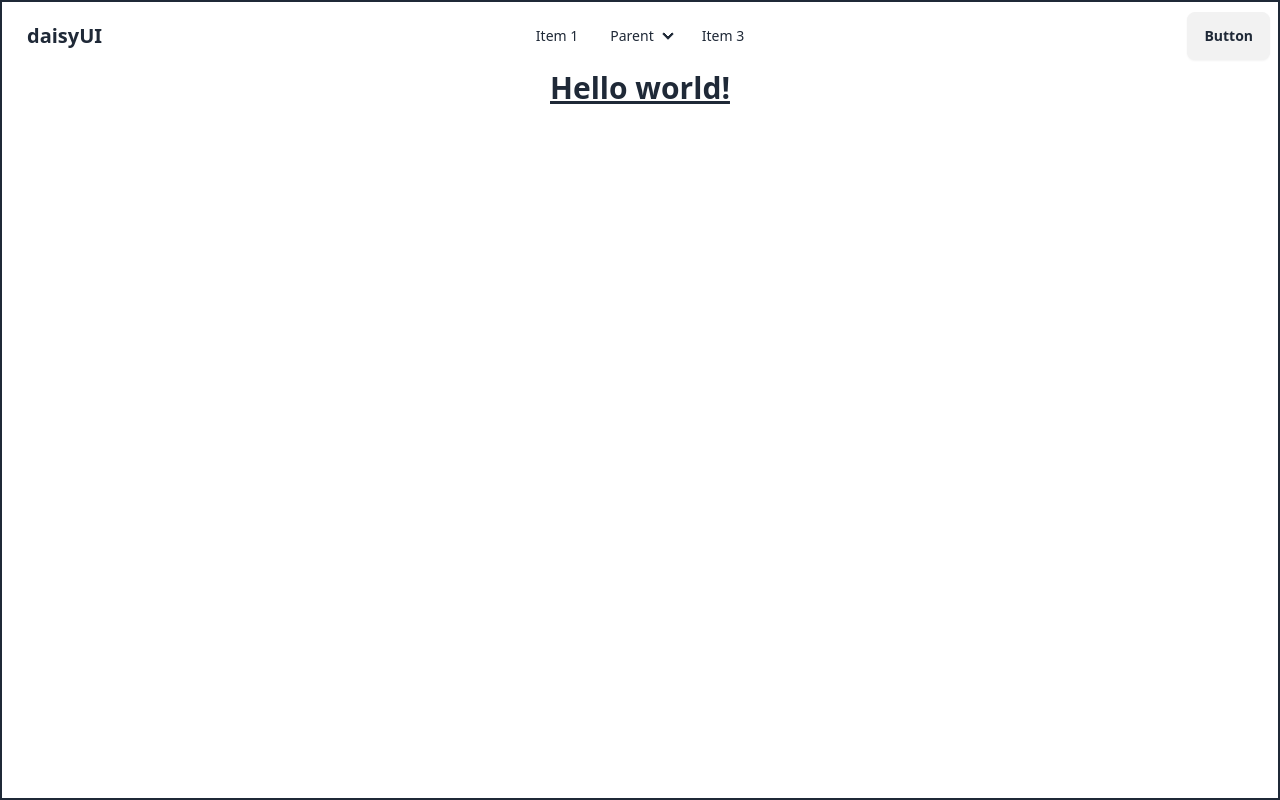
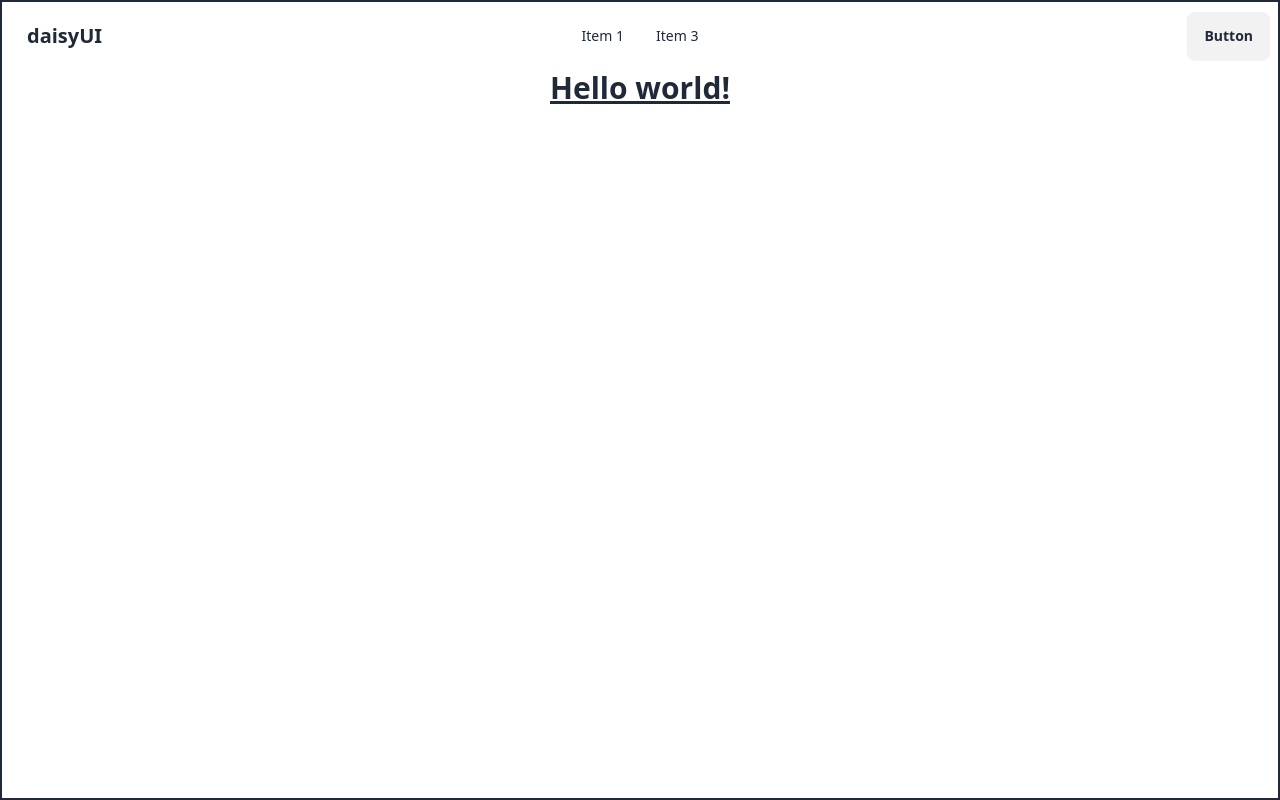
Before and after one commit to architjee/picture-gallery, a Vue app: page / in a window 1280 px wide. Built offline with nearby package versions, Linux system fonts and the light colour scheme.

Commit message:
refactor(Navbar.vue) simplify Navbar structure and remove unnecessary elements for cleaner layout

```diff
--- a/src/components/Navbar.vue
+++ b/src/components/Navbar.vue
@@ -3,30 +3,12 @@
     <div class="d-navbar-start">
       <div class="d-dropdown">
         <div tabindex="0" role="button" class="d-btn d-btn-ghost lg:hidden">
-        <svg
-          xmlns="http://www.w3.org/2000/svg"
-          class="h-5 w-5"
-          fill="none"
-          viewBox="0 0 24 24"
-          stroke="currentColor">
-          <path
-            stroke-linecap="round"
-            stroke-linejoin="round"
-            stroke-width="2"
-            d="M4 6h16M4 12h8m-8 6h16" />
+          <svg xmlns="http://www.w3.org/2000/svg" class="h-5 w-5" fill="none" viewBox="0 0 24 24" stroke="currentColor">
+            <path stroke-linecap="round" stroke-linejoin="round" stroke-width="2" d="M4 6h16M4 12h8m-8 6h16" />
           </svg>
         </div>
-      <ul
-        tabindex="0"
-        class="d-menu d-menu-sm d-dropdown-content bg-base-100 rounded-box z-[1] mt-3 w-52 p-2 shadow">
+        <ul tabindex="0" class="d-menu d-menu-sm d-dropdown-content bg-base-100 rounded-box z-[1] mt-3 w-52 p-2 shadow">
           <li><a>Item 1</a></li>
-        <li>
-          <a>Parent</a>
-          <ul class="p-2">
-            <li><a>Submenu 1</a></li>
-            <li><a>Submenu 2</a></li>
-          </ul>
-        </li>
           <li><a>Item 3</a></li>
         </ul>
       </div>
@@ -35,15 +17,6 @@
     <div class="d-navbar-center hidden lg:flex">
       <ul class="d-menu d-menu-horizontal px-1">
         <li><a>Item 1</a></li>
-      <li>
-        <details>
-          <summary>Parent</summary>
-          <ul class="p-2">
-            <li><a>Submenu 1</a></li>
-            <li><a>Submenu 2</a></li>
-          </ul>
-        </details>
-      </li>
         <li><a>Item 3</a></li>
       </ul>
     </div>
```
Lines whose indentation alone changed are shown as unchanged.
